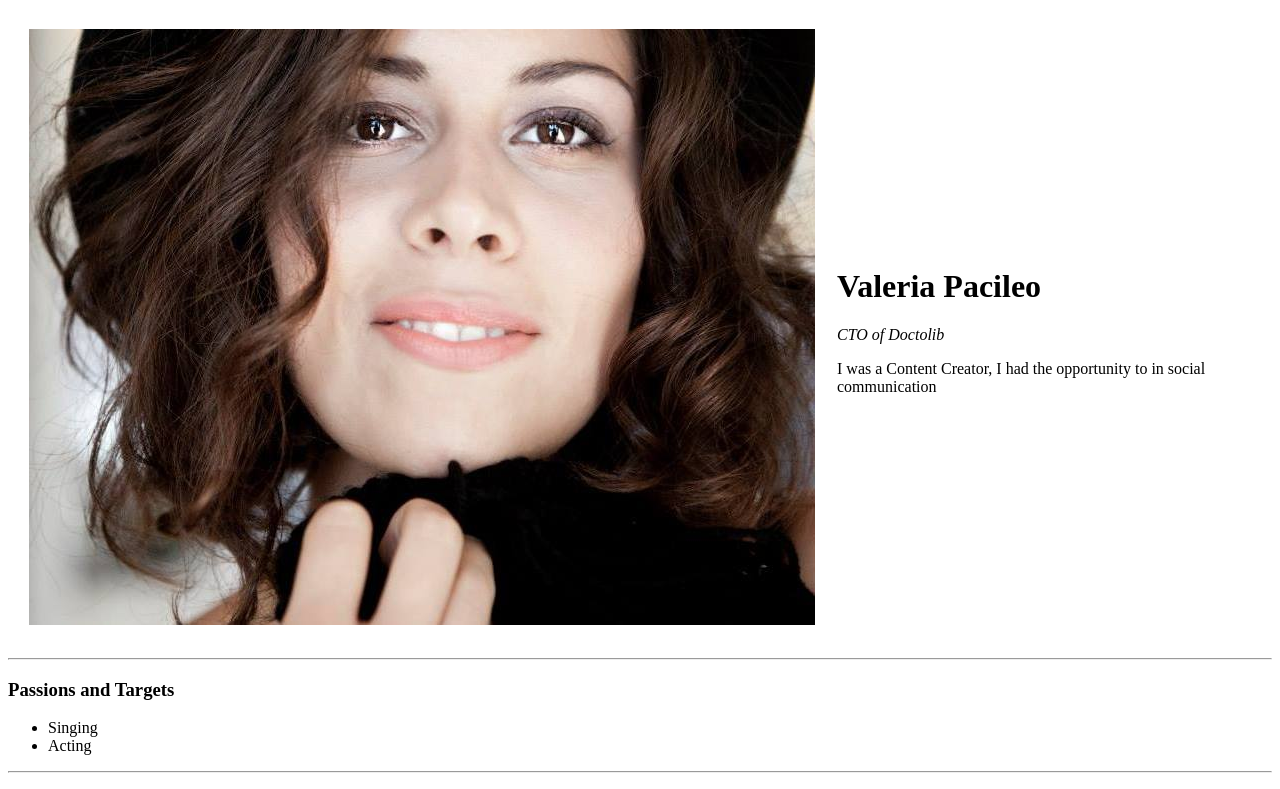
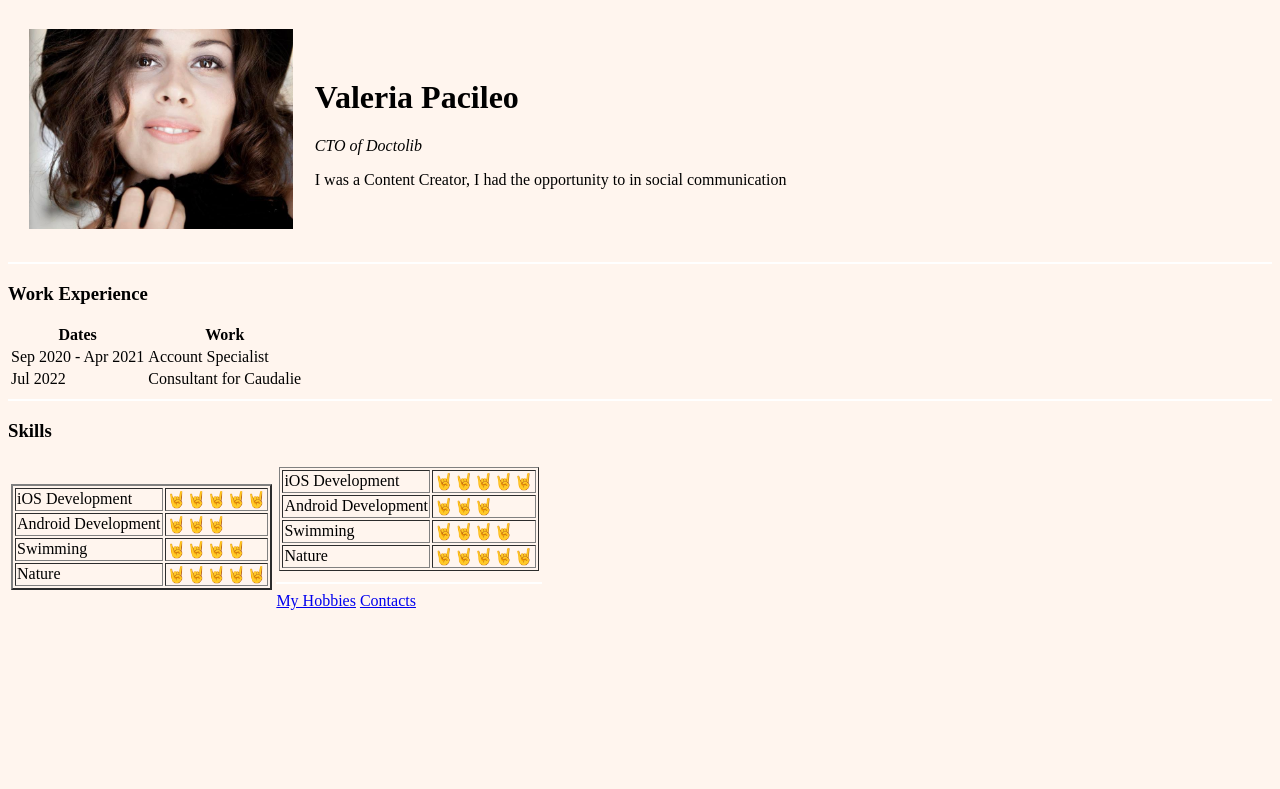
Before and after one commit to eapvisuals/cv, a plain HTML site: page index.html in a window 1280 px wide. Shown: the top 789 px of the page. Drawn offline with Linux system fonts and the light colour scheme.

Commit message:
Border-style

```diff
--- a/index.html
+++ b/index.html
@@ -2,9 +2,29 @@
 <html lang="en" dir="ltr">
   <head>
     <meta charset="utf-8">
-    <title>Enrico's Personal Site</title>
+    <title>Valeria's Personal Site</title>
+
+    <style media="screen">
+        body{
+          background-color: seashell;
+        }
+
+      hr {
+        background-color: white;
+        border-style: none;
+        height: 2px
+
+      }
+      img{
+        height: 200px;
+      }
+    </style>
+
+
   </head>
   <body>
+
+
     <table cellspacing = "20">
       <tr>
         <td><img src="images/valeria.jpg" alt="valeria's profile picture"></td>
@@ -13,14 +33,7 @@
         <p> I was a Content Creator, I had the opportunity to in social communication</p></td>
       </tr>
     </table>
-
-    <hr>
-    <h3>Passions and Targets</h3>
-    <ul>
-      <li>Singing</li>
-      <li>Acting</li>
-    </ul>
-    <hr>
+<hr>
     <h3>Work Experience</h3>
     <table>
       <thead>
@@ -41,12 +54,13 @@
 
           </tbody>
               </table>
+                <hr>
         <h3>Skills</h3>
 <table>
   <tr>
-    <td><table border="1">
+    <td><table border="2">
 
-      <tr>
+        <tr>
         <td>iOS Development</td>
         <td>🤘🤘🤘🤘🤘</td>
         </tr>
@@ -92,14 +106,7 @@
           </td>
   </tr>
 </table>
-
-
-
-
-
-
-
-    <hr>
+<hr>
     <a href="hobbies.html">My Hobbies</a>
     <a href="contact.html">Contacts</a>
   </body>
```
